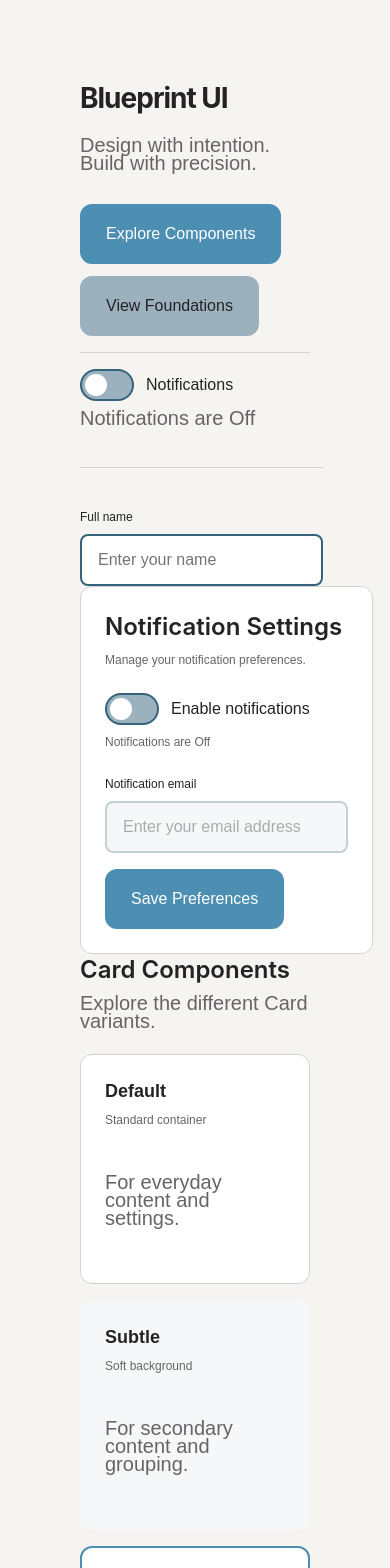
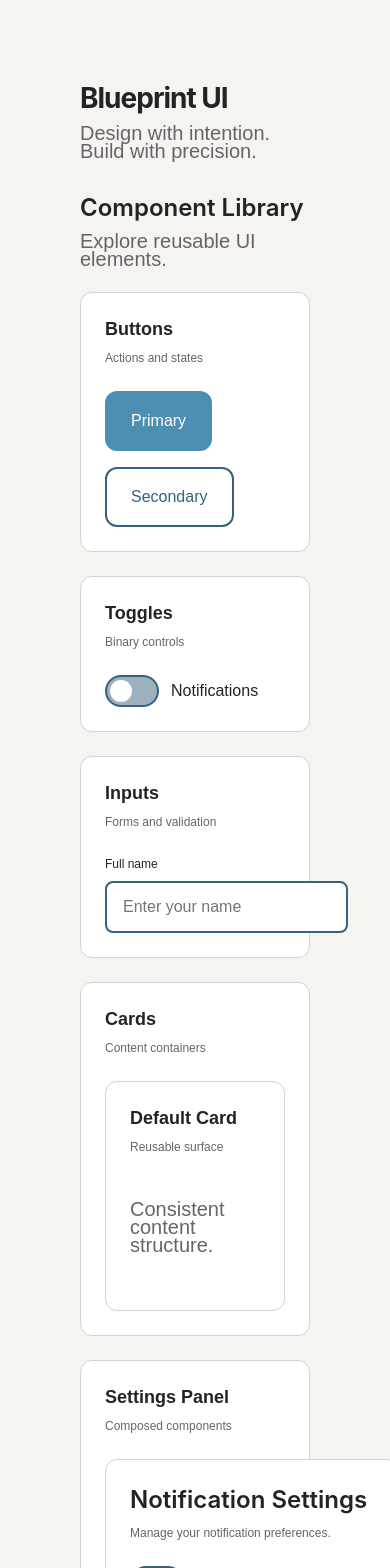
Before and after one commit to antoniodx/blueprint-ui, a React (Vite) app: page / in a window 390 px wide. Shown: the top 1568 px of the page. Built offline with nearby package versions, Linux system fonts and the light colour scheme.

Commit message:
Build responsive component dashboard

```diff
--- a/src/App.tsx
+++ b/src/App.tsx
@@ -1,108 +1,97 @@
 
+import { useState } from 'react';
 
 import Button from './components/Button';
-import { useState } from 'react';
 import Toggle from './components/Toggle';
 import Input from './components/Input';
 import SettingsPanel from './components/SettingsPanel';
 import Card from './components/Card';
-
-
+import ComponentSection from './components/ComponentSection';
 
 export default function App() {
-
-const [showWelcome, setShowWelcome] = useState(false);
   const [notificationsEnabled, setNotificationsEnabled] = useState(false);
   const [fullName, setFullName] = useState('');
   const [nameTouched, setNameTouched] = useState(false);
 
   return (
     <main>
+      <header className="app-header">
         <h1>Blueprint UI</h1>
         <p>Design with intention. Build with precision.</p>
+      </header>
 
-      <div className="button-group">
+      <section className="component-dashboard">
+        <div className="component-dashboard-header">
+          <h2>Component Library</h2>
+          <p>Explore reusable UI elements.</p>
+        </div>
 
-<Button label="Explore Components"
+        <div className="component-dashboard-grid">
+          <ComponentSection
+            title="Buttons"
+            description="Actions and states"
+          >
+            <Button
+              label="Primary"
               variant="primary"
-        onClick={() => setShowWelcome(!showWelcome)}
+              onClick={() => alert('Primary clicked')}
             />
 
-<Button label="View Foundations" variant="secondary" disabled />
+            <Button
+              label="Secondary"
+              variant="secondary"
+              onClick={() => alert('Secondary clicked')}
+            />
+          </ComponentSection>
 
-</div>
-
-{showWelcome && (
-  <p>Welcome to Blueprint UI! Let's explore.</p>
-  )}
-   <hr className="component-divider" />
-   <div className="component-stack">
-
-   <div className="notification-group">
+          <ComponentSection
+            title="Toggles"
+            description="Binary controls"
+          >
             <Toggle
               label="Notifications"
               checked={notificationsEnabled}
               onChange={setNotificationsEnabled}
             />
+          </ComponentSection>
 
-    <p>
-    Notifications are {notificationsEnabled ? 'On' : 'Off'}
-    </p>
-</div>
-
-<hr className="component-divider" />
-
+          <ComponentSection
+            title="Inputs"
+            description="Forms and validation"
+          >
             <Input
               label="Full name"
               placeholder="Enter your name"
-    error={nameTouched && fullName.trim() === ''}
-    errorMessage="Full name is required"
               value={fullName}
               onChange={setFullName}
               onBlur={() => setNameTouched(true)}
+              error={nameTouched && fullName.trim() === ''}
+              errorMessage="Full name is required"
             />
+          </ComponentSection>
 
-    </div>
-    <SettingsPanel
- />
-
-
-
-<section className="card-showcase">
-  <div className="showcase-header">
-    <h2>Card Components</h2>
-    <p>Explore the different Card variants.</p>
-  </div>
-
-  <div className="card-showcase-grid">
+          <ComponentSection
+            title="Cards"
+            description="Content containers"
+          >
             <Card
-      title="Default"
-      description="Standard container"
+              title="Default Card"
+              description="Reusable surface"
               variant="default"
             >
-      <p>For everyday content and settings.</p>
+              <p>Consistent content structure.</p>
             </Card>
+          </ComponentSection>
 
-    <Card
-      title="Subtle"
-      description="Soft background"
-      variant="subtle"
+          <ComponentSection
+            title="Settings Panel"
+            description="Composed components"
+            fullWidth
           >
-      <p>For secondary content and grouping.</p>
-    </Card>
-
-    <Card
-      title="Outlined"
-      description="Stronger emphasis"
-      variant="outlined"
-    >
-      <p>For content that needs more attention.</p>
-    </Card>
+            <SettingsPanel />
+          </ComponentSection>
         </div>
       </section>
-
-
-
     </main>
   );
 }
--- /dev/null
+++ b/src/components/ComponentSection.css
@@ -0,0 +1,49 @@
+
+.component-section {
+  display: flex;
+  flex-direction: column;
+  gap: var(--space-6);
+
+  min-width: 0;
+  padding: var(--space-6);
+  border: 1px solid #D6D2D1;
+  border-radius: 12px;
+  background: #FFFFFF;
+}
+
+.component-section-header {
+  display: flex;
+  flex-direction: column;
+  gap: var(--space-2);
+}
+
+.component-section-header h3,
+.component-section-header p {
+  margin: 0;
+}
+
+.component-section-header h3 {
+  font-family: var(--font-body);
+  font-size: var(--text-h3);
+  line-height: var(--line-h3);
+  font-weight: 600;
+}
+
+.component-section-header p {
+  font-family: var(--font-body);
+  font-size: var(--text-body);
+  line-height: var(--line-body);
+  color: var(--color-text-secondary, #666666);
+}
+
+.component-section-content {
+  display: flex;
+  flex-direction: column;
+  align-items: flex-start;
+  gap: var(--space-4);
+  min-width: 0;
+}
+
+.component-section-full {
+  grid-column: 1 / -1;
+}
--- /dev/null
+++ b/src/components/ComponentSection.tsx
@@ -0,0 +1,34 @@
+
+import type { ReactNode } from 'react';
+import './ComponentSection.css';
+
+type ComponentSectionProps = {
+  title: string;
+  description: string;
+  children: ReactNode;
+  fullWidth?: boolean;
+};
+
+export default function ComponentSection({
+  title,
+  description,
+  children,
+  fullWidth = false,
+}: ComponentSectionProps) {
+  return (
+    <section
+      className={`component-section ${
+        fullWidth ? 'component-section-full' : ''
+      }`}
+    >
+      <div className="component-section-header">
+        <h3>{title}</h3>
+        <p>{description}</p>
+      </div>
+
+      <div className="component-section-content">
+        {children}
+      </div>
+    </section>
+  );
+}
--- a/src/index.css
+++ b/src/index.css
@@ -304,3 +304,45 @@ p {
     grid-template-columns: 1fr;
   }
 }
+
+
+.app-header {
+  display: flex;
+  flex-direction: column;
+  gap: var(--space-2);
+}
+
+.app-header p {
+  margin: 0;
+}
+
+.component-dashboard {
+  display: flex;
+  flex-direction: column;
+  gap: var(--space-6);
+  width: 100%;
+  margin-top: var(--space-8);
+}
+
+.component-dashboard-header {
+  display: flex;
+  flex-direction: column;
+  gap: var(--space-2);
+}
+
+.component-dashboard-header h2,
+.component-dashboard-header p {
+  margin: 0;
+}
+
+.component-dashboard-grid {
+  display: grid;
+  grid-template-columns: repeat(2, minmax(0, 1fr));
+  gap: var(--space-6);
+}
+
+@media (max-width: 900px) {
+  .component-dashboard-grid {
+    grid-template-columns: 1fr;
+  }
+}
```
Lines whose indentation alone changed are shown as unchanged.
